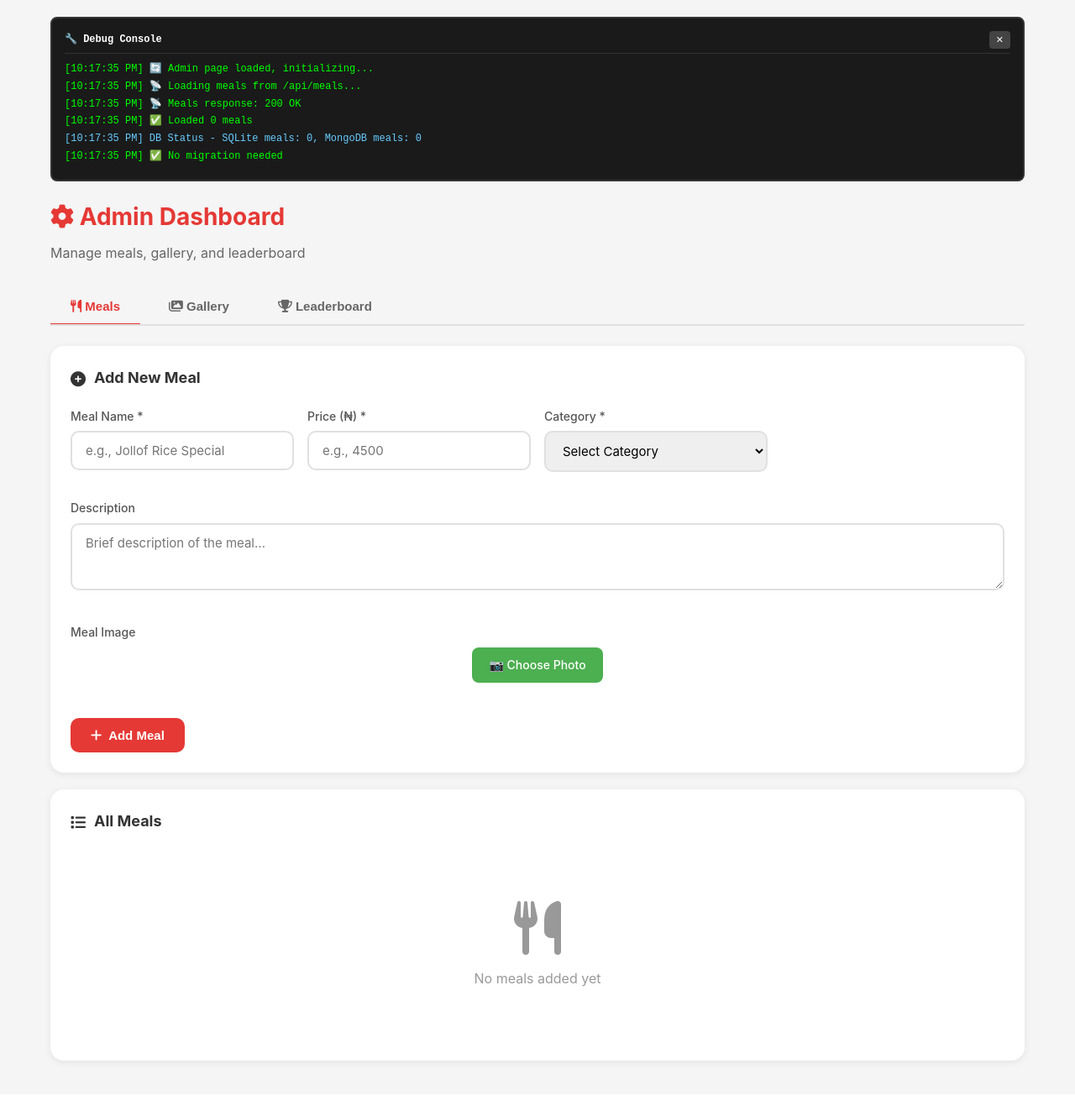
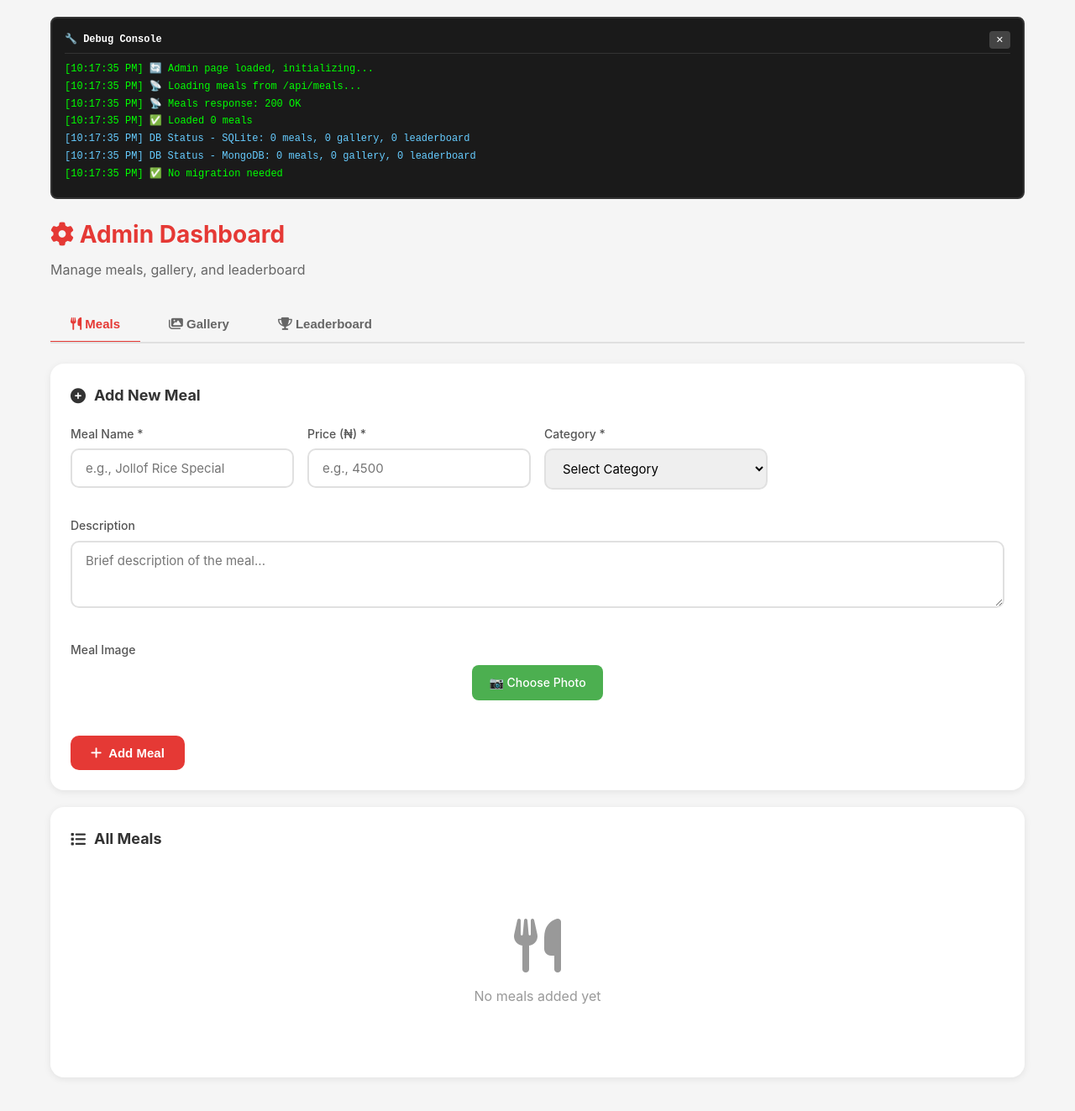
Before and after one commit to yixhim-tox/kitchen, a Flask app: page /admin in a window 1280 px wide. Shown: the whole page at 84% size. Before the commit the page ends 1269 px from the top, so only its background shows below. Run offline with Flask 3, Linux system fonts and the light colour scheme; data that the repository does not hold is empty; some libraries are stand-ins or nearby versions.

Commit message:
Add files via upload

```diff
--- a/templates/admin.html
+++ b/templates/admin.html
@@ -847,30 +774,24 @@
       console.log(`%c[${type.toUpperCase()}] ${message}`, consoleColor);
     }
 
-    // === LEADERBOARD-STYLE PHOTO HANDLING ===
-    let cropImageSrc = null;
-    let currentEditingType = null; // 'meal', 'gallery', or 'edit'
-
-    // Handle meal photo selection
+        // === SIMPLE PHOTO HANDLING (No Crop) ===
+    // Handle meal photo - direct upload with compression
     function handleMealPhoto(input) {
-      debugLog('Meal photo selected: ' + (input.files[0]?.name || 'none'), 'debug');
-      handlePhoto(input, 'meal');
+      handlePhotoSimple(input, 'meal');
     }
 
-    // Handle gallery photo selection
+    // Handle gallery photo - direct upload with compression
     function handleGalleryPhoto(input) {
-      debugLog('Gallery photo selected: ' + (input.files[0]?.name || 'none'), 'debug');
-      handlePhoto(input, 'gallery');
+      handlePhotoSimple(input, 'gallery');
     }
 
-    // Handle edit photo selection
+    // Handle edit photo - direct upload with compression
     function handleEditPhoto(input) {
-      debugLog('Edit photo selected: ' + (input.files[0]?.name || 'none'), 'debug');
-      handlePhoto(input, 'edit');
+      handlePhotoSimple(input, 'edit');
     }
 
-    // Generic photo handler (like leaderboard)
-    function handlePhoto(input, type) {
+    // Simple photo handler - no cropping, just resize and compress
+    function handlePhotoSimple(input, type) {
       const file = input.files[0];
       if (!file) {
         debugLog('No file selected', 'warn');
@@ -887,125 +808,70 @@
 
       const reader = new FileReader();
       reader.onload = function(e) {
-        cropImageSrc = e.target.result;
-        currentEditingType = type;
-        debugLog(`Photo loaded, base64 length: ${cropImageSrc.length} chars`, 'debug');
-        openCropModal();
-      };
-      reader.onerror = function(err) {
-        debugLog('FileReader error: ' + err, 'error');
-      };
-      reader.readAsDataURL(file);
-    }
-
-    // Open crop modal (leaderboard style)
-    function openCropModal() {
-      const modal = document.getElementById('cropModal');
-      const img = document.getElementById('cropImage');
-      const box = document.getElementById('cropBox');
-
-      img.src = cropImageSrc;
-      modal.classList.add('active');
-
+        const img = new Image();
         img.onload = function() {
-        debugLog(`Crop image loaded: ${img.width}x${img.height}`, 'debug');
-        const size = Math.min(img.width, img.height, 300);
-        box.style.width = size + 'px';
-        box.style.height = size + 'px';
-        box.style.left = ((img.width - size) / 2) + 'px';
-        box.style.top = ((img.height - size) / 2) + 'px';
-
-        // Make draggable
-        let isDragging = false;
-        let startX, startY, initialLeft, initialTop;
-
-        box.onmousedown = function(e) {
-          isDragging = true;
-          startX = e.clientX;
-          startY = e.clientY;
-          initialLeft = parseInt(box.style.left) || 0;
-          initialTop = parseInt(box.style.top) || 0;
-          e.preventDefault();
-        };
-
-        document.onmousemove = function(e) {
-          if (!isDragging) return;
-          const dx = e.clientX - startX;
-          const dy = e.clientY - startY;
-          let newLeft = initialLeft + dx;
-          let newTop = initialTop + dy;
-          const maxLeft = img.width - parseInt(box.style.width);
-          const maxTop = img.height - parseInt(box.style.height);
-          box.style.left = Math.max(0, Math.min(newLeft, maxLeft)) + 'px';
-          box.style.top = Math.max(0, Math.min(newTop, maxTop)) + 'px';
-        };
-
-        document.onmouseup = function() {
-          isDragging = false;
-        };
-      };
-    }
-
-    // Close crop modal
-    function closeCropModal() {
-      document.getElementById('cropModal').classList.remove('active');
-      cropImageSrc = null;
-      currentEditingType = null;
-    }
-
-    // Apply crop and save base64 (leaderboard style)
-    function applyCrop() {
-      if (!currentEditingType) {
-        debugLog('No editing type set for crop', 'error');
-        return;
-      }
-
-      const img = document.getElementById('cropImage');
-      const box = document.getElementById('cropBox');
+          // Resize and compress
           const canvas = document.createElement('canvas');
           const ctx = canvas.getContext('2d');
 
-      const scaleX = img.naturalWidth / img.width;
-      const scaleY = img.naturalHeight / img.height;
+          // Max dimensions
+          const maxWidth = 800;
+          const maxHeight = 800;
+          let width = img.width;
+          let height = img.height;
 
-      const x = parseInt(box.style.left) * scaleX;
-      const y = parseInt(box.style.top) * scaleY;
-      const w = parseInt(box.style.width) * scaleX;
-      const h = parseInt(box.style.height) * scaleY;
+          // Calculate new dimensions
+          if (width > height) {
+            if (width > maxWidth) {
+              height *= maxWidth / width;
+              width = maxWidth;
+            }
+          } else {
+            if (height > maxHeight) {
+              width *= maxHeight / height;
+              height = maxHeight;
+            }
+          }
 
-      canvas.width = 400;
-      canvas.height = 400;
-      ctx.drawImage(img, x, y, w, h, 0, 0, 400, 400);
+          canvas.width = width;
+          canvas.height = height;
+          ctx.drawImage(img, 0, 0, width, height);
 
-      // Compress to JPEG 0.8 quality (leaderboard style)
+          // Compress to JPEG 0.8 quality
           const finalData = canvas.toDataURL('image/jpeg', 0.8);
 
-      debugLog(`Cropped image generated, size: ${Math.round(finalData.length/1024)}KB`, 'debug');
+          debugLog(`Photo processed: ${width}x${height}, size: ${Math.round(finalData.length/1024)}KB`, 'debug');
 
           // Update appropriate form
-      if (currentEditingType === 'meal') {
+          if (type === 'meal') {
             document.getElementById('mealImageUrl').value = finalData;
             document.getElementById('mealPreview').src = finalData;
             document.getElementById('mealPreview').classList.add('visible');
-        document.getElementById('mealStatus').textContent = '⏳ Pending';
-        document.getElementById('mealStatus').className = 'status-badge pending';
+            document.getElementById('mealStatus').textContent = '✓ Ready';
+            document.getElementById('mealStatus').className = 'status-badge saved';
             document.getElementById('mealStatus').style.display = 'inline-block';
-      } else if (currentEditingType === 'gallery') {
+          } else if (type === 'gallery') {
             document.getElementById('galleryImageUrl').value = finalData;
             document.getElementById('galleryPreview').src = finalData;
             document.getElementById('galleryPreview').classList.add('visible');
-        document.getElementById('galleryStatus').textContent = '⏳ Pending';
-        document.getElementById('galleryStatus').className = 'status-badge pending';
+            document.getElementById('galleryStatus').textContent = '✓ Ready';
+            document.getElementById('galleryStatus').className = 'status-badge saved';
             document.getElementById('galleryStatus').style.display = 'inline-block';
-      } else if (currentEditingType === 'edit') {
+          } else if (type === 'edit') {
             document.getElementById('editImage').value = finalData;
             document.getElementById('editPreview').src = finalData;
             document.getElementById('editPreview').classList.add('visible');
             document.getElementById('editCurrentImage').style.display = 'none';
           }
 
-      closeCropModal();
           showToast('Photo ready!');
+        };
+        img.src = e.target.result;
+      };
+      reader.onerror = function(err) {
+        debugLog('FileReader error: ' + err, 'error');
+      };
+      reader.readAsDataURL(file);
     }
 
 // Tab switching
@@ -1483,15 +1349,35 @@
         const res = await fetch('/api/db_status');
         const data = await res.json();
 
+        // Check ALL SQLite tables (meals, gallery, leaderboard)
         const sqliteMeals = data.data_counts?.sqlite_meals || 0;
+        const sqliteGallery = data.data_counts?.sqlite_gallery || 0;
+        const sqliteLeaderboard = data.data_counts?.sqlite_leaderboard || 0;
+        const totalSQLite = sqliteMeals + sqliteGallery + sqliteLeaderboard;
+
         const mongoMeals = data.data_counts?.mongodb_meals || 0;
+        const mongoGallery = data.data_counts?.mongodb_gallery || 0;
+        const mongoLeaderboard = data.data_counts?.mongodb_leaderboard || 0;
+        const totalMongo = mongoMeals + mongoGallery + mongoLeaderboard;
 
-        debugLog(`DB Status - SQLite meals: ${sqliteMeals}, MongoDB meals: ${mongoMeals}`, 'debug');
+        debugLog(`DB Status - SQLite: ${sqliteMeals} meals, ${sqliteGallery} gallery, ${sqliteLeaderboard} leaderboard`, 'debug');
+        debugLog(`DB Status - MongoDB: ${mongoMeals} meals, ${mongoGallery} gallery, ${mongoLeaderboard} leaderboard`, 'debug');
 
-        // If SQLite has data but MongoDB doesn't, show migration alert
-        if (sqliteMeals > 0 && mongoMeals === 0) {
+        // If SQLite has ANY data but MongoDB is empty, show migration alert
+        if (totalSQLite > 0 && totalMongo === 0) {
           document.getElementById('migrationAlert').style.display = 'block';
-          debugLog(`⚠️ Migration needed: ${sqliteMeals} meals in SQLite, 0 in MongoDB`, 'warn');
+          debugLog(`⚠️ Migration needed: ${totalSQLite} total items in SQLite, 0 in MongoDB`, 'warn');
+
+          // Update the alert message to show what data is waiting
+          const details = [];
+          if (sqliteMeals > 0) details.push(`${sqliteMeals} meals`);
+          if (sqliteGallery > 0) details.push(`${sqliteGallery} gallery`);
+          if (sqliteLeaderboard > 0) details.push(`${sqliteLeaderboard} leaderboard entries`);
+
+          const alertMsg = document.querySelector('#migrationAlert p');
+          if (alertMsg && details.length > 0) {
+            alertMsg.innerHTML = `Found <strong>${details.join(', ')}</strong> in SQLite that need to be migrated to MongoDB.`;
+          }
         } else {
           document.getElementById('migrationAlert').style.display = 'none';
           debugLog('✅ No migration needed', 'info');
```
Also changed, not shown: other parts of templates/admin.html (+1 -74 lines). Lines whose indentation alone changed are shown as unchanged.
